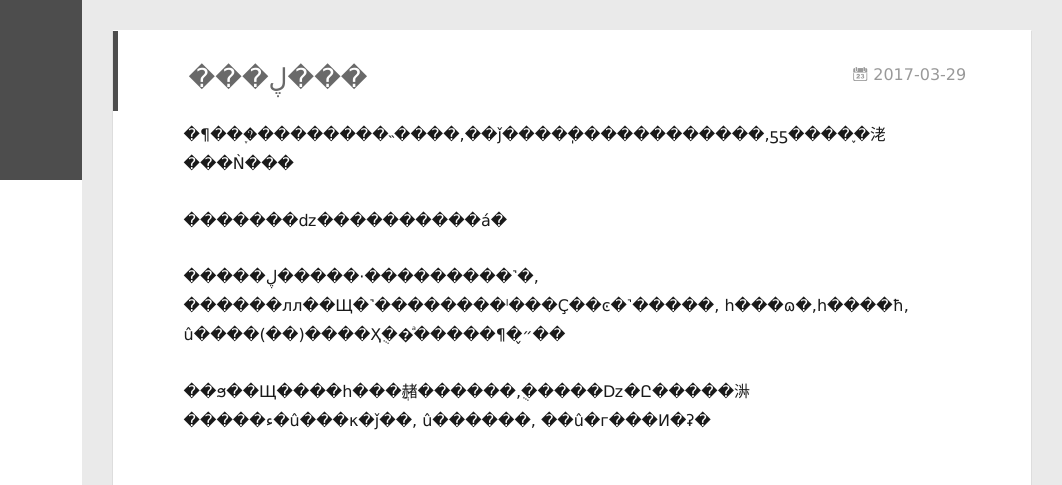
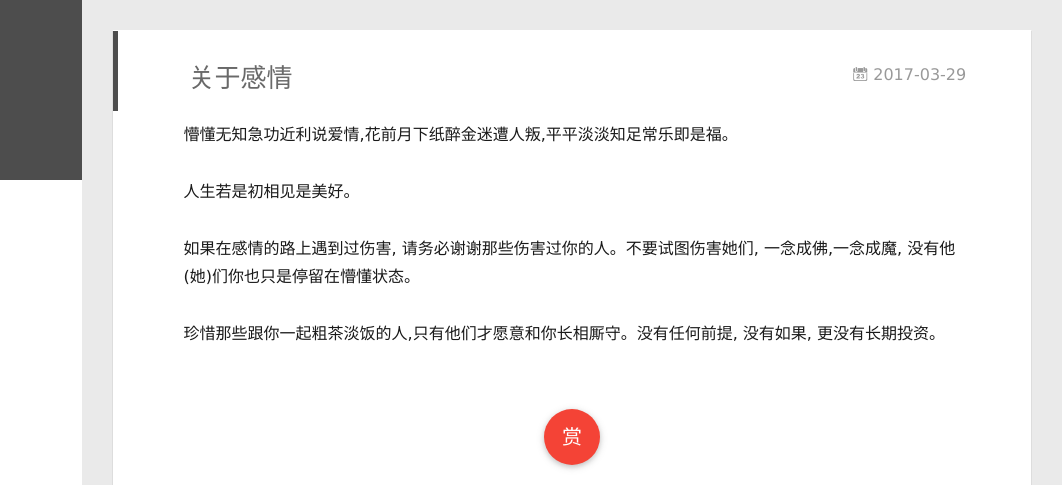
Before and after one commit to wanstack/wanstack.github.io, a plain HTML site: page 2017/03/29/关于感情/index.html in a window 1280 px wide. Shown: the top 485 px of the page, 218-1280 px from the left. Drawn offline with Linux system fonts and the light colour scheme.

Commit message:
Site updated: 2017-04-13 22:51:58

```diff
--- a/2017/03/29/关于感情/index.html
+++ b/2017/03/29/关于感情/index.html
@@ -6,19 +6,19 @@
   <meta name="renderer" content="webkit">
   <meta http-equiv="X-UA-Compatible" content="IE=edge" >
   <link rel="dns-prefetch" href="http://yoursite.com">
-  <title>���ڸ��� | wanstack</title>
+  <title>关于感情 | wanstack</title>
   <meta name="viewport" content="width=device-width, initial-scale=1, maximum-scale=1">
-  <meta name="description" content="�¶���֪��������˵����,��ǰ����ֽ������������,ƽƽ����֪�㳣�ּ��Ǹ��� �������ǳ����������á� �����ڸ�����·���������˺�, ������лл��Щ�˺��������ˡ���Ҫ��ͼ�˺�����, һ���ɷ�,һ����ħ, û����(��)����Ҳֻ��ͣ�����¶�״̬�� ��ϧ��Щ����һ�">
+  <meta name="description" content="懵懂无知急功近利说爱情,花前月下纸醉金迷遭人叛,平平淡淡知足常乐即是福。 人生若是初相见是美好。 如果在感情的路上遇到过伤害, 请务必谢谢那些伤害过你的人。不要试图伤害她们, 一念成佛,一念成魔, 没有他(她)们你也只是停留在懵懂状态。 珍惜那些跟你一起粗茶淡饭的人,只有他们才愿意和你长相厮守。没有任何前提, 没有如果, 更没有长期投资。">
 <meta name="keywords" content="Life">
 <meta property="og:type" content="article">
-<meta property="og:title" content="���ڸ���">
+<meta property="og:title" content="关于感情">
 <meta property="og:url" content="http://yoursite.com/2017/03/29/关于感情/index.html">
 <meta property="og:site_name" content="wanstack">
-<meta property="og:description" content="�¶���֪��������˵����,��ǰ����ֽ������������,ƽƽ����֪�㳣�ּ��Ǹ��� �������ǳ����������á� �����ڸ�����·���������˺�, ������лл��Щ�˺��������ˡ���Ҫ��ͼ�˺�����, һ���ɷ�,һ����ħ, û����(��)����Ҳֻ��ͣ�����¶�״̬�� ��ϧ��Щ����һ�">
-<meta property="og:updated_time" content="2017-04-13T14:50:52.544Z">
+<meta property="og:description" content="懵懂无知急功近利说爱情,花前月下纸醉金迷遭人叛,平平淡淡知足常乐即是福。 人生若是初相见是美好。 如果在感情的路上遇到过伤害, 请务必谢谢那些伤害过你的人。不要试图伤害她们, 一念成佛,一念成魔, 没有他(她)们你也只是停留在懵懂状态。 珍惜那些跟你一起粗茶淡饭的人,只有他们才愿意和你长相厮守。没有任何前提, 没有如果, 更没有长期投资。">
+<meta property="og:updated_time" content="2017-04-13T14:51:52.669Z">
 <meta name="twitter:card" content="summary">
-<meta name="twitter:title" content="���ڸ���">
-<meta name="twitter:description" content="�¶���֪��������˵����,��ǰ����ֽ������������,ƽƽ����֪�㳣�ּ��Ǹ��� �������ǳ����������á� �����ڸ�����·���������˺�, ������лл��Щ�˺��������ˡ���Ҫ��ͼ�˺�����, һ���ɷ�,һ����ħ, û����(��)����Ҳֻ��ͣ�����¶�״̬�� ��ϧ��Щ����һ�">
+<meta name="twitter:title" content="关于感情">
+<meta name="twitter:description" content="懵懂无知急功近利说爱情,花前月下纸醉金迷遭人叛,平平淡淡知足常乐即是福。 人生若是初相见是美好。 如果在感情的路上遇到过伤害, 请务必谢谢那些伤害过你的人。不要试图伤害她们, 一念成佛,一念成魔, 没有他(她)们你也只是停留在懵懂状态。 珍惜那些跟你一起粗茶淡饭的人,只有他们才愿意和你长相厮守。没有任何前提, 没有如果, 更没有长期投资。">
 
     <link rel="alternative" href="/atom.xml" title="wanstack" type="application/atom+xml">
 
@@ -179,7 +179,7 @@
 
 
     <h1 class="article-title" itemprop="name">
-      ���ڸ���
+      关于感情
     </h1>
 
 
@@ -192,10 +192,10 @@
 
     <div class="article-entry" itemprop="articleBody">
 
-        <p>�¶���֪��������˵����,��ǰ����ֽ������������,ƽƽ����֪�㳣�ּ��Ǹ���</p>
-<p>�������ǳ����������á�</p>
-<p>�����ڸ�����·���������˺�, ������лл��Щ�˺��������ˡ���Ҫ��ͼ�˺�����, һ���ɷ�,һ����ħ, û����(��)����Ҳֻ��ͣ�����¶�״̬��</p>
-<p>��ϧ��Щ����һ���ֲ赭������,ֻ�����ǲ�Ը�����㳤�����ء�û���κ�ǰ��, û������, ��û�г���Ͷ�ʡ�</p>
+        <p>懵懂无知急功近利说爱情,花前月下纸醉金迷遭人叛,平平淡淡知足常乐即是福。</p>
+<p>人生若是初相见是美好。</p>
+<p>如果在感情的路上遇到过伤害, 请务必谢谢那些伤害过你的人。不要试图伤害她们, 一念成佛,一念成魔, 没有他(她)们你也只是停留在懵懂状态。</p>
+<p>珍惜那些跟你一起粗茶淡饭的人,只有他们才愿意和你长相厮守。没有任何前提, 没有如果, 更没有长期投资。</p>
 
 
 
```
Also changed, not shown: 2017/03/29/python 调试工具/index.html (+1 -1 lines), 2017/03/30/packstack install openstack-mitaka/index.html (+1 -1 lines), archives/2017/03/index.html (+1 -1 lines), archives/2017/index.html (+1 -1 lines), archives/index.html (+1 -1 lines), content.json (+1 -1 lines), index.html (+5 -5 lines), tags/Life/index.html (+1 -1 lines).
